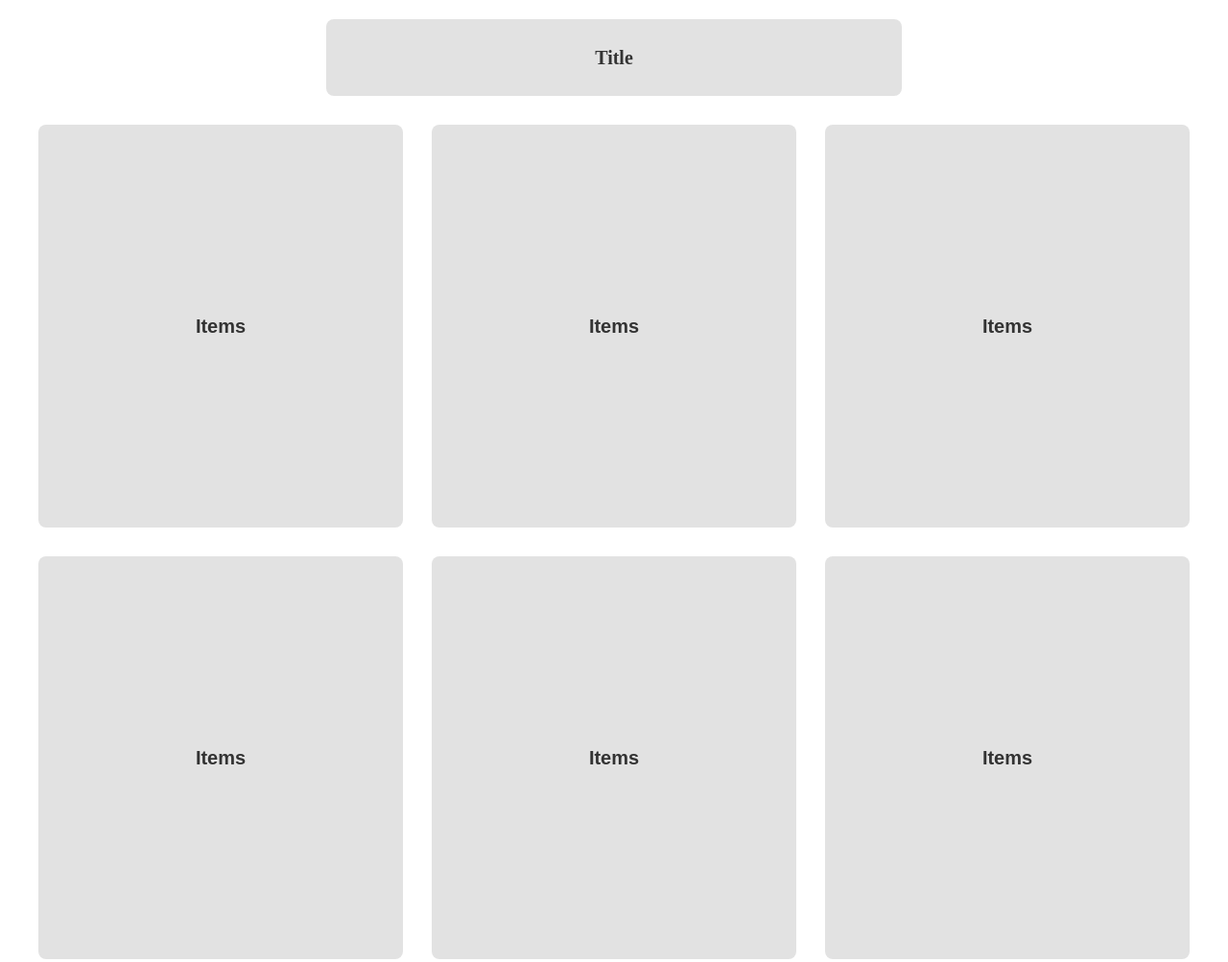
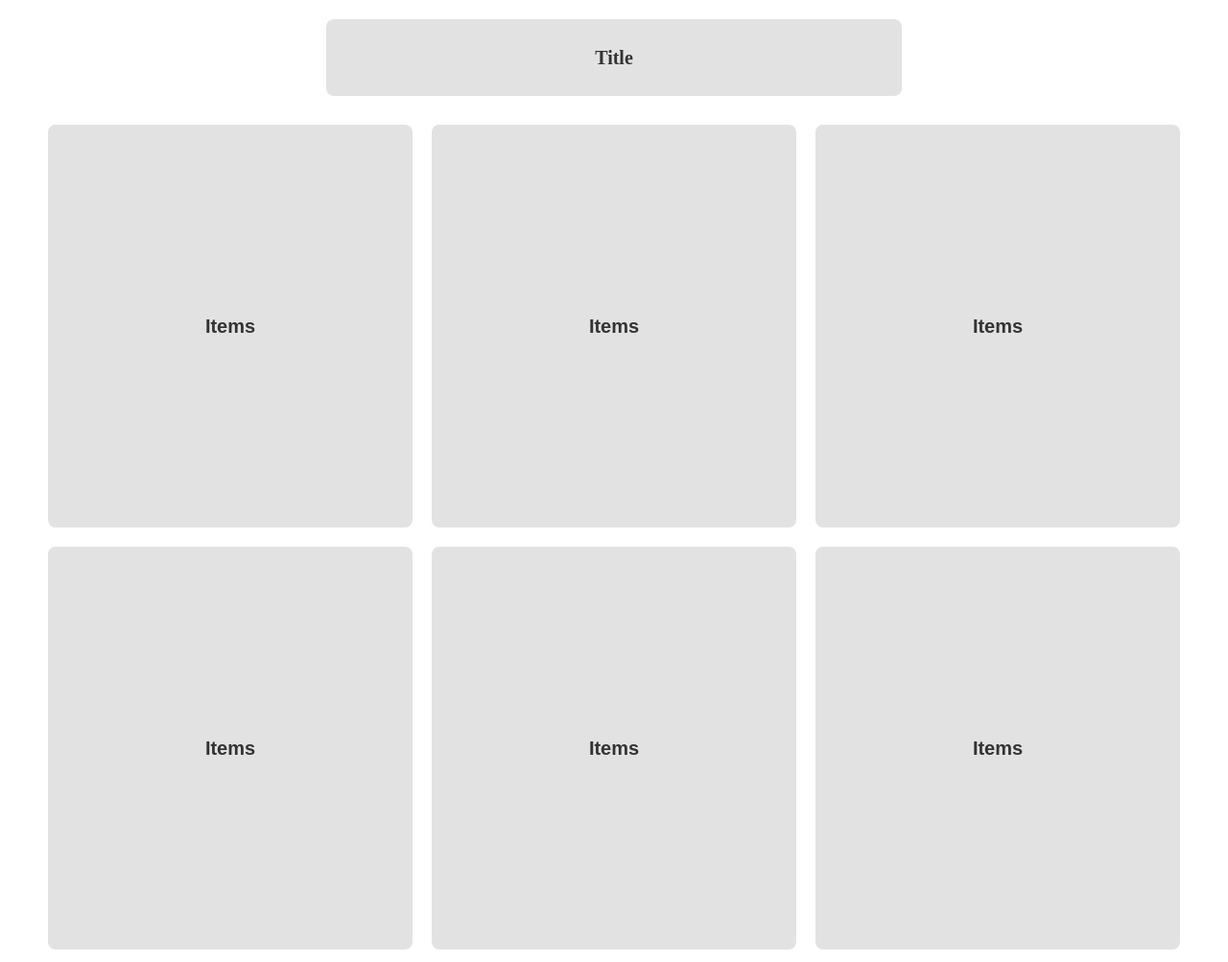
Before and after one commit to hiubilun/deadline2, a plain HTML site: page index.html in a window 1280 px wide. Shown: the part 760-1763 px from the top of the page at 96% size. Drawn offline with Linux system fonts and the light colour scheme.

Commit message:
Update 2

```diff
--- a/main.css
+++ b/main.css
@@ -15,7 +15,7 @@ html{
     display: flex;
     justify-content: center;
     align-items: center;
-    gap: 30px;
+    gap: 20px;
 }
 .centered-box{
     display: grid;
@@ -56,13 +56,13 @@ html{
 }
 .content{
     display: flex;
-    gap: 30px;
+    gap: 20px;
     justify-content: center;
 }
 #two-rows{
     flex-direction: column;
     align-items: center;
-    gap: 30px;
+    gap: 20px;
 }
 .title{
     justify-self: center;
@@ -75,7 +75,7 @@ html{
 #top, #bottom{
     display: flex;
     flex-direction: row;
-    gap: 30px;
+    gap: 20px;
 }
 .item-1{
     width: 380px;
```
